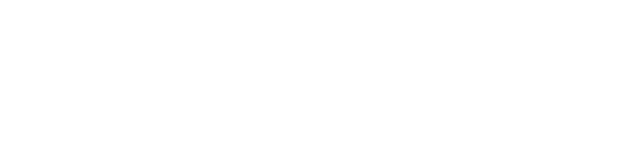
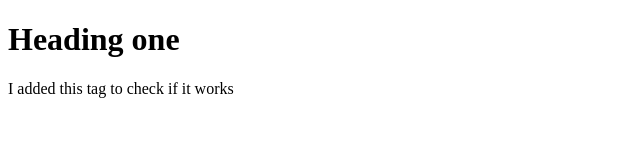
Before and after one commit to germaincyuzuzo/clone-crap, a plain HTML site: page index.html in a window 1280 px wide. Shown: the whole page, without its empty margins (0-640 px from the left). Drawn offline with Linux system fonts and the light colour scheme.

Commit message:
I added a new title, a heading and a paragraph

```diff
--- a/index.html
+++ b/index.html
@@ -3,9 +3,10 @@
 <head>
     <meta charset="UTF-8">
     <meta name="viewport" content="width=device-width, initial-scale=1.0">
-    <title>Clone crap</title>
+    <title>My Portfolio</title>
 </head>
 <body>
-
+    <h1>Heading one</h1>
+    <p>I added this tag to check if it works</p>
 </body>
 </html>
```
